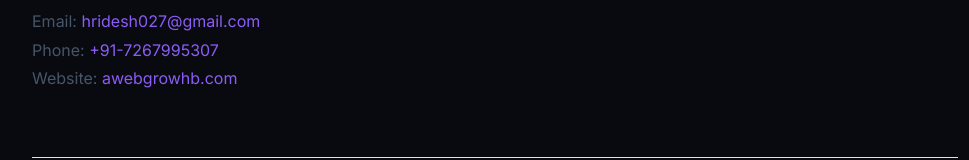
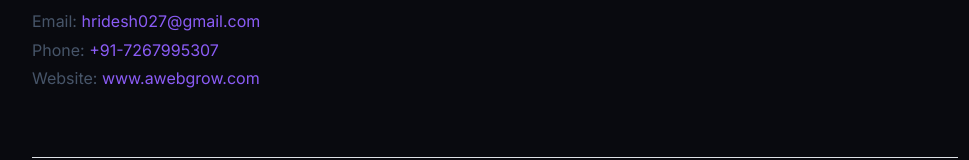
Before and after one commit to hridesh-bharati/awebgrow, a Next.js app: page /privacy-policy in a window 1280 px wide. Shown: the part 2448-2608 px from the top of the page, without its empty margins (145-1114 px from the left). Built offline with nearby package versions, Linux system fonts and the light colour scheme; no server answers.

Commit message:
URL Fixed 1

```diff
--- a/src/app/privacy-policy/page.tsx
+++ b/src/app/privacy-policy/page.tsx
@@ -39,7 +39,6 @@ export default function PrivacyPolicyPage() {
         <div className="row justify-content-center">
           <div className="col-lg-10">
 
-            {/* ✅ Breadcrumb Navigation */}
             <nav aria-label="Breadcrumb" className="mb-4">
               <ol className="breadcrumb" itemScope itemType="https://schema.org/BreadcrumbList">
                 <li className="breadcrumb-item" itemScope itemType="https://schema.org/ListItem">
@@ -55,7 +54,6 @@ export default function PrivacyPolicyPage() {
               </ol>
             </nav>
 
-            {/* ✅ Page Header */}
             <header className="mb-5">
               <h1
                 id="privacy-heading"
@@ -69,13 +67,12 @@ export default function PrivacyPolicyPage() {
               </p>
             </header>
 
-            {/* ✅ Introduction */}
             <section className="mb-4" aria-labelledby="intro-heading">
               <h2 id="intro-heading" className="h4 fw-bold mb-3" style={{ color: '#0f172a' }}>
                 1. Introduction
               </h2>
               <p className="mb-3" style={{ lineHeight: '1.8', color: '#475569' }}>
-                Welcome to <strong>AWebGrow</strong> (&quot;awebgrowhb.com&quot;). We are committed to protecting
+                Welcome to <strong>AWebGrow</strong> (&quot;www.awebgrow.com&quot;). We are committed to protecting
                 your personal information and your right to privacy. This Privacy Policy explains how we collect,
                 use, disclose, and safeguard your information when you visit our website or use our services.
               </p>
@@ -86,7 +83,6 @@ export default function PrivacyPolicyPage() {
               </p>
             </section>
 
-            {/* ✅ Information We Collect */}
             <section className="mb-4" aria-labelledby="info-heading">
               <h2 id="info-heading" className="h4 fw-bold mb-3" style={{ color: '#0f172a' }}>
                 2. Information We Collect
@@ -107,7 +103,6 @@ export default function PrivacyPolicyPage() {
               </ul>
             </section>
 
-            {/* ✅ How We Use Your Information */}
             <section className="mb-4" aria-labelledby="use-heading">
               <h2 id="use-heading" className="h4 fw-bold mb-3" style={{ color: '#0f172a' }}>
                 3. How We Use Your Information
@@ -125,7 +120,6 @@ export default function PrivacyPolicyPage() {
               </ul>
             </section>
 
-            {/* ✅ Data Protection */}
             <section className="mb-4" aria-labelledby="protection-heading">
               <h2 id="protection-heading" className="h4 fw-bold mb-3" style={{ color: '#0f172a' }}>
                 4. Data Protection & Security
@@ -142,7 +136,6 @@ export default function PrivacyPolicyPage() {
               </ul>
             </section>
 
-            {/* ✅ Cookies Policy */}
             <section className="mb-4" aria-labelledby="cookies-heading">
               <h2 id="cookies-heading" className="h4 fw-bold mb-3" style={{ color: '#0f172a' }}>
                 5. Cookies Policy
@@ -160,7 +153,6 @@ export default function PrivacyPolicyPage() {
               </ul>
             </section>
 
-            {/* ✅ Third-Party Services */}
             <section className="mb-4" aria-labelledby="third-party-heading">
               <h2 id="third-party-heading" className="h4 fw-bold mb-3" style={{ color: '#0f172a' }}>
                 6. Third-Party Services
@@ -179,7 +171,6 @@ export default function PrivacyPolicyPage() {
               </p>
             </section>
 
-            {/* ✅ Your Rights */}
             <section className="mb-4" aria-labelledby="rights-heading">
               <h2 id="rights-heading" className="h4 fw-bold mb-3" style={{ color: '#0f172a' }}>
                 7. Your Rights
@@ -196,7 +187,6 @@ export default function PrivacyPolicyPage() {
               </ul>
             </section>
 
-            {/* ✅ Contact Information */}
             <section className="mb-4" aria-labelledby="contact-heading">
               <h2 id="contact-heading" className="h4 fw-bold mb-3" style={{ color: '#0f172a' }}>
                 8. Contact Us
@@ -208,11 +198,10 @@ export default function PrivacyPolicyPage() {
                 <strong>AWebGrow</strong><br />
                 Email: <a href="mailto:hridesh027@gmail.com" className="text-decoration-none" style={{ color: '#8b5cf6' }}>hridesh027@gmail.com</a><br />
                 Phone: <a href="tel:+917267995307" className="text-decoration-none" style={{ color: '#8b5cf6' }}>+91-7267995307</a><br />
-                Website: <a href="https://www.awebgrow.com" className="text-decoration-none" style={{ color: '#8b5cf6' }}>awebgrowhb.com</a>
+                Website: <a href="https://www.awebgrow.com" className="text-decoration-none" style={{ color: '#8b5cf6' }}>www.awebgrow.com</a>
               </address>
             </section>
 
-            {/* ✅ Footer Note */}
             <footer className="border-top pt-3 mt-5">
               <p className="text-muted" style={{ fontSize: '0.85rem' }}>
                 This privacy policy is effective as of July 22, 2026, and will be updated as necessary.
@@ -223,7 +212,6 @@ export default function PrivacyPolicyPage() {
           </div>
         </div>
 
-        {/* ✅ Schema.org Structured Data */}
         <script
           type="application/ld+json"
           dangerouslySetInnerHTML={{
```
Also changed, not shown: src/app/terms-and-conditions/page.tsx (+2 -15 lines), 1 other file (tests, documents, lock files or other folders).
